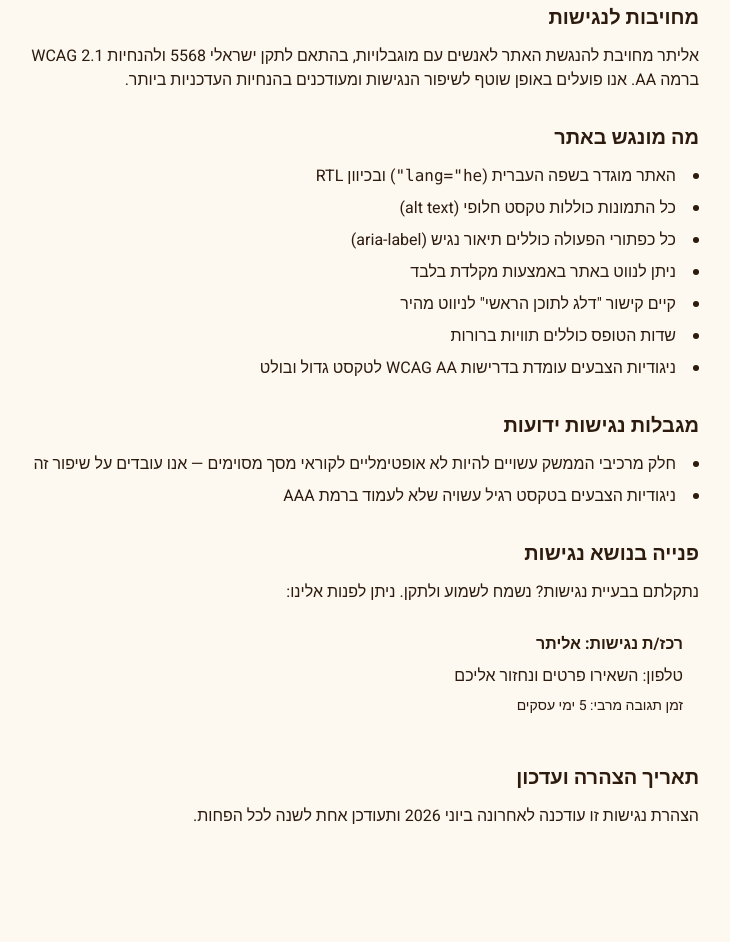
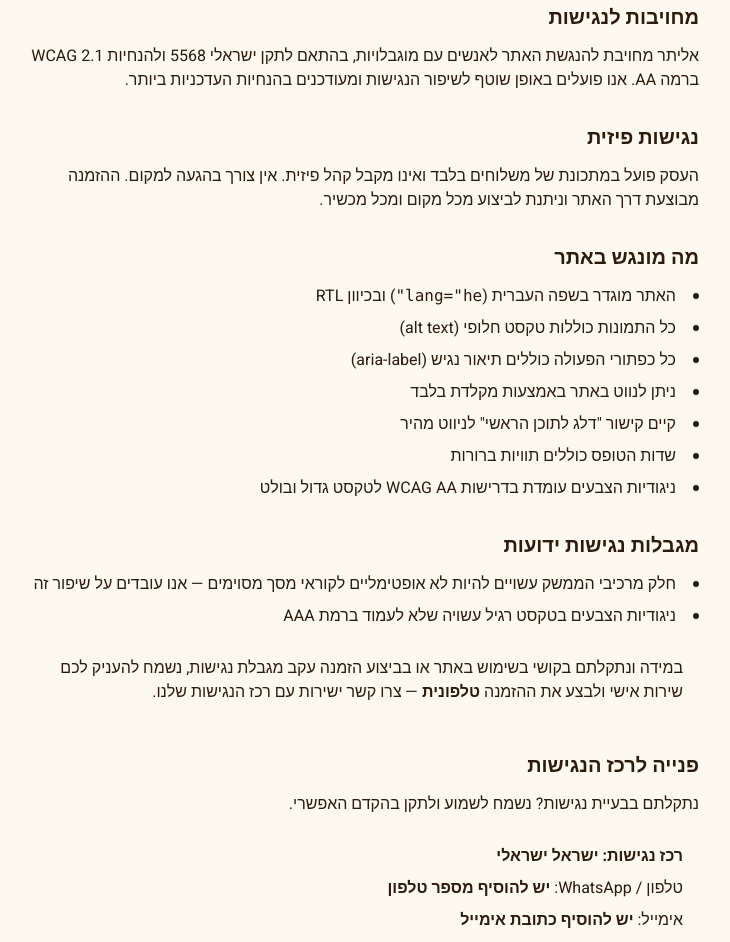
Before and after one commit to elitararami-cmd/food-ordering, a Next.js app: page /accessibility in a window 1280 px wide. Shown: the part 180-1122 px from the top of the page, without its empty margins (277-1007 px from the left). Before the commit the page ends 1056 px from the top, so only its background shows below. Built offline with nearby package versions, Linux system fonts and the light colour scheme.

Commit message:
Fix accessibility statement: add coordinator details, physical accessibility, alternative service

```diff
--- a/app/accessibility/page.tsx
+++ b/app/accessibility/page.tsx
@@ -20,6 +20,14 @@ export default function AccessibilityPage() {
         </section>
 
         <section className="space-y-3">
+          <h2 className="text-xl font-bold" style={{ color: 'var(--color-text)' }}>נגישות פיזית</h2>
+          <p style={{ color: 'var(--color-text-muted)' }}>
+            העסק פועל במתכונת של משלוחים בלבד ואינו מקבל קהל פיזית. אין צורך בהגעה למקום.
+            ההזמנה מבוצעת דרך האתר וניתנת לביצוע מכל מקום ומכל מכשיר.
+          </p>
+        </section>
+
+        <section className="space-y-3">
           <h2 className="text-xl font-bold" style={{ color: 'var(--color-text)' }}>מה מונגש באתר</h2>
           <ul className="space-y-2 list-disc list-inside" style={{ color: 'var(--color-text-muted)' }}>
             <li>האתר מוגדר בשפה העברית (<code>lang=&quot;he&quot;</code>) ובכיוון RTL</li>
@@ -38,19 +46,39 @@ export default function AccessibilityPage() {
             <li>חלק מרכיבי הממשק עשויים להיות לא אופטימליים לקוראי מסך מסוימים — אנו עובדים על שיפור זה</li>
             <li>ניגודיות הצבעים בטקסט רגיל עשויה שלא לעמוד ברמת AAA</li>
           </ul>
+          <div
+            className="rounded-xl p-4"
+            style={{ background: 'var(--color-warm)', border: '1px solid var(--color-border)' }}
+          >
+            <p style={{ color: 'var(--color-text-muted)' }}>
+              במידה ונתקלתם בקושי בשימוש באתר או בביצוע הזמנה עקב מגבלת נגישות, נשמח להעניק לכם שירות אישי
+              ולבצע את ההזמנה <strong>טלפונית</strong> — צרו קשר ישירות עם רכז הנגישות שלנו.
+            </p>
+          </div>
         </section>
 
         <section className="space-y-3">
-          <h2 className="text-xl font-bold" style={{ color: 'var(--color-text)' }}>פנייה בנושא נגישות</h2>
+          <h2 className="text-xl font-bold" style={{ color: 'var(--color-text)' }}>פנייה לרכז הנגישות</h2>
           <p style={{ color: 'var(--color-text-muted)' }}>
-            נתקלתם בבעיית נגישות? נשמח לשמוע ולתקן. ניתן לפנות אלינו:
+            נתקלתם בבעיית נגישות? נשמח לשמוע ולתקן בהקדם האפשרי.
           </p>
           <div
             className="rounded-xl p-4 space-y-2"
             style={{ background: 'var(--color-warm)', border: '1px solid var(--color-border)' }}
           >
-            <p className="font-bold" style={{ color: 'var(--color-text)' }}>רכז/ת נגישות: אליתר</p>
-            <p style={{ color: 'var(--color-text-muted)' }}>טלפון: <a href="tel:" style={{ color: 'var(--color-primary)' }}>השאירו פרטים ונחזור אליכם</a></p>
+            <p className="font-bold" style={{ color: 'var(--color-text)' }}>רכז נגישות: ישראל ישראלי</p>
+            <p style={{ color: 'var(--color-text-muted)' }}>
+              טלפון / WhatsApp:{' '}
+              <a href="tel:PHONE_PLACEHOLDER" style={{ color: 'var(--color-primary)', fontWeight: 'bold' }}>
+                יש להוסיף מספר טלפון
+              </a>
+            </p>
+            <p style={{ color: 'var(--color-text-muted)' }}>
+              אימייל:{' '}
+              <a href="mailto:EMAIL_PLACEHOLDER" style={{ color: 'var(--color-primary)', fontWeight: 'bold' }}>
+                יש להוסיף כתובת אימייל
+              </a>
+            </p>
             <p className="text-sm" style={{ color: 'var(--color-text-muted)' }}>זמן תגובה מרבי: 5 ימי עסקים</p>
           </div>
         </section>
```
